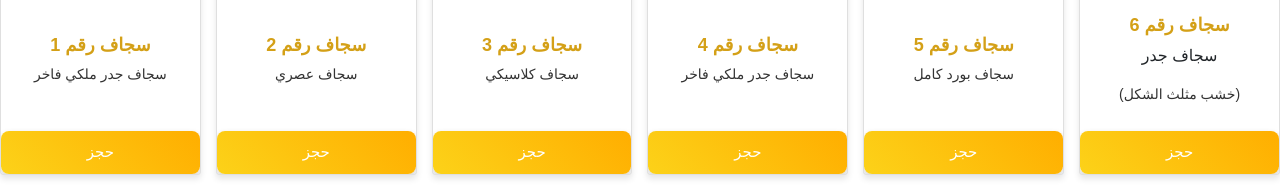
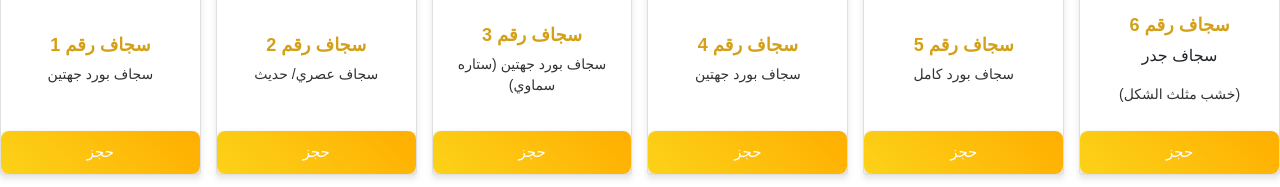
Before and after one commit to Amjed63/index-mony.html, a plain HTML site: page index-1.html in a window 1280 px wide. Shown: the part 596-783 px from the top of the page. Drawn offline with nearby package versions, Linux system fonts and the light colour scheme; a web font is replaced by a local one.

Commit message:
Update index-1.html

```diff
--- a/index-1.html
+++ b/index-1.html
@@ -72,7 +72,7 @@
     <img src="img for card/1.jpg" alt="Card 1">
     <div class="card-content">
       <p class="card-number"></p>
-      <p class="card-desc">سجاف جدر ملكي فاخر</p>
+      <p class="card-desc">سجاف بورد جهتين</p>
     </div>
 <button class="book-btn">حجز</button>
   </div>
@@ -83,7 +83,7 @@
     <img src="https://raw.githubusercontent.com/Amjed63/Images/refs/heads/main/7.jpg" alt="Card 2">
     <div class="card-content">
       <p class="card-number"></p>
-      <p class="card-desc">سجاف عصري</p>
+      <p class="card-desc">سجاف عصري/ حديث</p>
     </div>
     <button class="book-btn">حجز</button>
   </div>
@@ -94,7 +94,7 @@
     <img src="https://raw.githubusercontent.com/Amjed63/Images/refs/heads/main/1.jpg" alt="Card 3">
     <div class="card-content">
       <p class="card-number"></p>
-      <p class="card-desc">سجاف كلاسيكي</p>
+      <p class="card-desc">سجاف بورد جهتين (ستاره سماوي)</p>
     </div>
     <button class="book-btn">حجز</button>
   </div>
@@ -105,7 +105,7 @@
     <img src="img for card/6.jpg" alt="Card 4">
     <div class="card-content">
       <p class="card-number"></p>
-      <p class="card-desc">سجاف جدر ملكي فاخر</p>
+      <p class="card-desc">سجاف بورد جهتين</p>
     </div>
     <button class="book-btn">حجز</button>
   </div>
@@ -161,7 +161,7 @@
      <img src="img for card/9.jpg" alt="Card 9">
     <div class="card-content">
       <p class="card-number"></p>
-      <p class="card-desc">سجاف ملكي فاخر</p>
+      <p class="card-desc">سجاف  (خشب مثلث)</p>
     </div>
     <button class="book-btn">حجز</button>
     </div>
@@ -238,7 +238,7 @@
  <img src="https://raw.githubusercontent.com/Amjed63/Images/refs/heads/main/Screenshot_%D9%A2%D9%A0%D9%A2%D9%A4%D9%A1%D9%A0%D9%A1%D9%A5_%D9%A2%D9%A1%D9%A3%D9%A3%D9%A2%D9%A8_Lite.jpg" alt="Card 16">
      <div class="card-content">
       <p class="card-number"></p>
-      <p class="card-desc"> عصري صنعاني</p>
+      <p class="card-desc"> سجاف عصري صنعاني </p>
     </div>
     <button class="book-btn">حجز</button>
   </div>
@@ -249,7 +249,7 @@
 <img src="https://raw.githubusercontent.com/Amjed63/Images/refs/heads/main/VideoCapture_%D9%A2%D9%A0%D9%A2%D9%A4%D9%A0%D9%A9%D9%A3%D9%A0-%D9%A1%D9%A6%D9%A1%D9%A3%D9%A2%D9%A3.jpg" alt="Card 17">
     <div class="card-content">
       <p class="card-number"></p>
-      <p class="card-desc">حديث</p>
+      <p class="card-desc">سجاف عادي</p>
     </div>
     <button class="book-btn">حجز</button>
   </div>
@@ -260,7 +260,7 @@
 <img src="https://raw.githubusercontent.com/Amjed63/Images/refs/heads/main/VideoCapture_%D9%A2%D9%A0%D9%A2%D9%A4%D9%A1%D9%A0%D9%A0%D9%A3-%D9%A0%D9%A3%D9%A2%D9%A8%D9%A4%D9%A4.jpg" alt="Card 18">
     <div class="card-content">
       <p class="card-number"></p>
-      <p class="card-desc">سجاف جدر ملكي فاخر</p>
+      <p class="card-desc">سجاف (خشب منقش)</p>
     </div>
     <button class="book-btn">حجز</button>
   </div>
```
